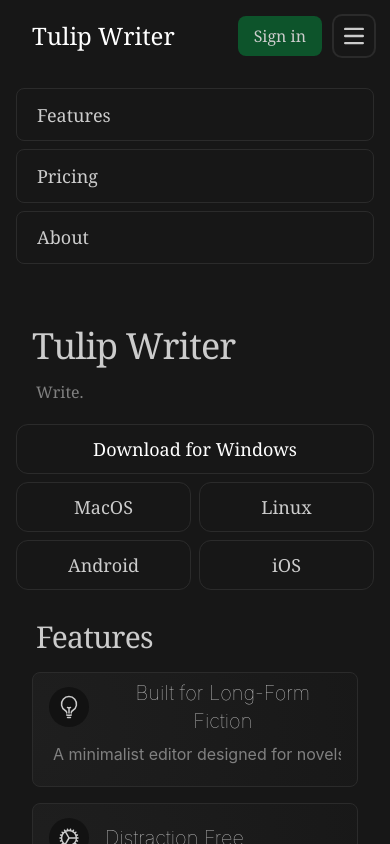
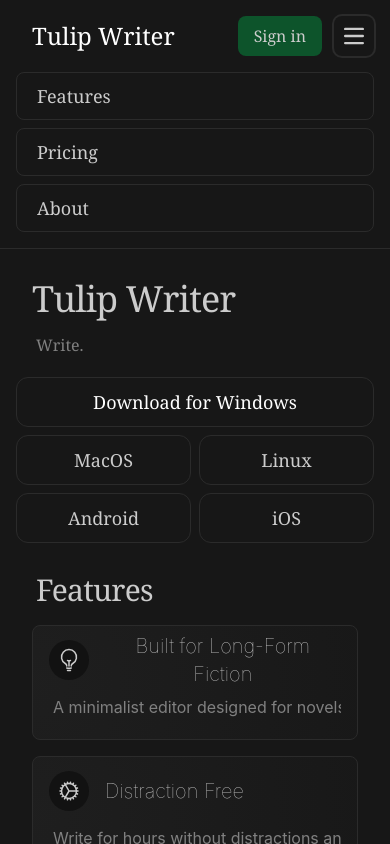
Before and after one commit to Yeshan-K/tulipwriter-website, a Next.js app: page / in a window 390 px wide. Both pictures are taken after a click on the button "Open main menu". Built offline with nearby package versions, Linux system fonts and the light colour scheme.

Commit message:
fix: navbar display structure and bottom border

```diff
--- a/app/layout.tsx
+++ b/app/layout.tsx
@@ -6,7 +6,10 @@ export default function RootLayout({ children }: { children: React.ReactNode })
     <html lang="en">
       <body className="dark bg-appBackground h-screen max-h-screen w-screen max-w-screen overflow-hidden font-serif">
         <div id="AppContainer" className="relative h-full w-full overflow-x-hidden overflow-y-auto overscroll-none">
-          <div className="NavigationMenu bg-appBackground border-appLayoutBorder sticky top-0 h-fit w-full border-0 px-4 md:px-12 lg:px-6">
+          <div
+
+            className="NavigationMenu bg-appBackground border-appLayoutBorder sticky top-0 h-fit w-full border-b px-4 md:border-0 md:px-12 lg:px-6"
+          >
             <NavigationMenu />
           </div>
           {children}
--- a/components/NavigationMenu/NavigationMenu.tsx
+++ b/components/NavigationMenu/NavigationMenu.tsx
@@ -16,7 +16,7 @@ const NAV_LINKS = [
   {
     label: "About",
     link: "#",
-  }
+  },
 ]
 
 export function NavigationMenu() {
@@ -42,9 +42,9 @@ export function NavigationMenu() {
   }, [isMd])
 
   return (
-    <motion.div className="border-appLayoutBorder mx-auto flex h-fit max-w-(--breakpoint-xl) items-center justify-start rounded-xl lg:px-0">
+    <div className="mx-auto flex h-fit max-w-(--breakpoint-xl) items-center justify-start rounded-xl md:border-0 lg:px-0">
       <nav className="border-appLayoutBorder bg-appBackground w-full">
-        <div className="mx-auto flex max-w-screen-xl flex-wrap items-center justify-between md:justify-start gap-4 py-4 md:p-4">
+        <div className="mx-auto flex max-w-screen-xl flex-wrap items-center justify-between gap-4 py-4 md:justify-start md:p-4">
           {/* ... (Logo and button code remains the same) */}
 
           <Link href="#" className="flex items-center space-x-3 px-4 rtl:space-x-reverse">
@@ -53,7 +53,7 @@ export function NavigationMenu() {
           <div className="flex space-x-3 md:order-3 md:space-x-0 rtl:space-x-reverse">
             <button
               type="button"
-              className="ml-6 text-appLayoutText focus:ring-appLayoutBorder rounded-lg bg-green-900 px-4 py-2 text-center text-md font-medium hover:bg-green-700 focus:ring-4 focus:outline-none"
+              className="text-appLayoutText focus:ring-appLayoutBorder text-md ml-6 rounded-lg bg-green-900 px-4 py-2 text-center font-medium hover:bg-green-700 focus:ring-4 focus:outline-none"
             >
               Sign in
             </button>
@@ -85,28 +85,27 @@ export function NavigationMenu() {
               </svg>
             </button>
           </div>
-          <div className="grow-1 basis-0 order-2">
-
-          </div>
+          <div className="order-2 hidden grow-1 basis-0 md:block"></div>
           <AnimatePresence>
+            {isOpen && (
               <motion.div
                 initial={{ height: 0, opacity: 0 }}
                 animate={{
-                height: isMd ? "fit-content" : isOpen ? "12rem" : 0,
-                paddingTop: isMd ? 0 : isOpen ? "calc(var(--spacing) * 4)" : 0,
+                  height: isMd ? "fit-content" : isOpen ? "10rem" : 0,
+                  paddingTop: isMd ? 0 : isOpen ? "0" : 0,
                   opacity: isMd ? 1 : isOpen ? 1 : 0,
                 }}
                 exit={{ height: 0, opacity: 0 }}
-              transition={{ duration: 0.2 }}
-              className={` w-full items-center justify-between overflow-hidden md:order-1 md:flex md:w-auto`}
+                transition={{ duration: 0.1 }}
+                className={`w-full items-center justify-between overflow-hidden md:order-1 md:flex md:w-auto`}
                 id="navbar-cta"
               >
-              <ul className="border-appLayoutBorder grid gap-2 h-full grid-cols-1 rounded-lg p-0 font-medium md:mt-0 md:flex md:flex-row md:space-x-8 md:p-0 rtl:space-x-reverse">
+                <ul className="border-appLayoutBorder grid h-full grid-cols-1 gap-2 rounded-lg p-0 font-medium md:mt-0 md:flex md:flex-row md:space-x-8 md:p-0 rtl:space-x-reverse">
                   {NAV_LINKS.map((linkItem) => (
                     <li className="w-full overflow-hidden md:w-fit" key={linkItem.label}>
                       <Link
                         href={linkItem.link}
-                      className="text-appLayoutText border md:border-0 text-lg md:text-lg border-appLayoutBorder md:text-appLayoutTextMuted md:hover:text-appLayoutText hover:bg-appLayoutInverseHover flex h-full items-center justify-start rounded-lg px-5 py-2 md:justify-center md:p-0 md:hover:bg-transparent"
+                        className="text-appLayoutText border-appLayoutBorder md:text-appLayoutTextMuted md:hover:text-appLayoutText hover:bg-appLayoutInverseHover flex h-full items-center justify-start rounded-lg border px-5 py-2 text-lg md:justify-center md:border-0 md:p-0 md:text-lg md:hover:bg-transparent"
                       >
                         {linkItem.label}
                       </Link>
@@ -114,9 +113,10 @@ export function NavigationMenu() {
                   ))}
                 </ul>
               </motion.div>
+            )}
           </AnimatePresence>
         </div>
       </nav>
-    </motion.div>
+    </div>
   )
 }
```
Lines whose indentation alone changed are shown as unchanged.
